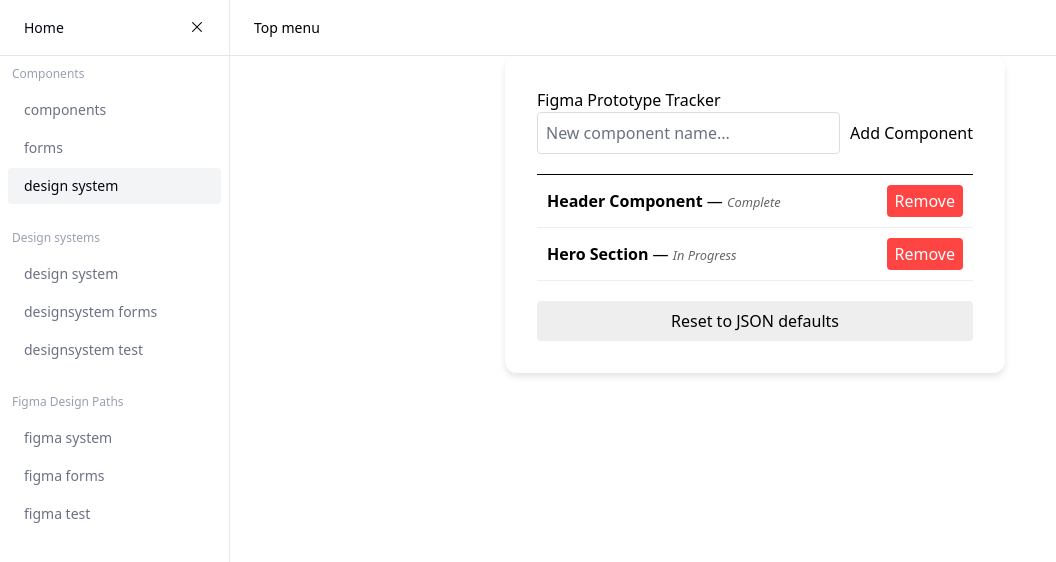
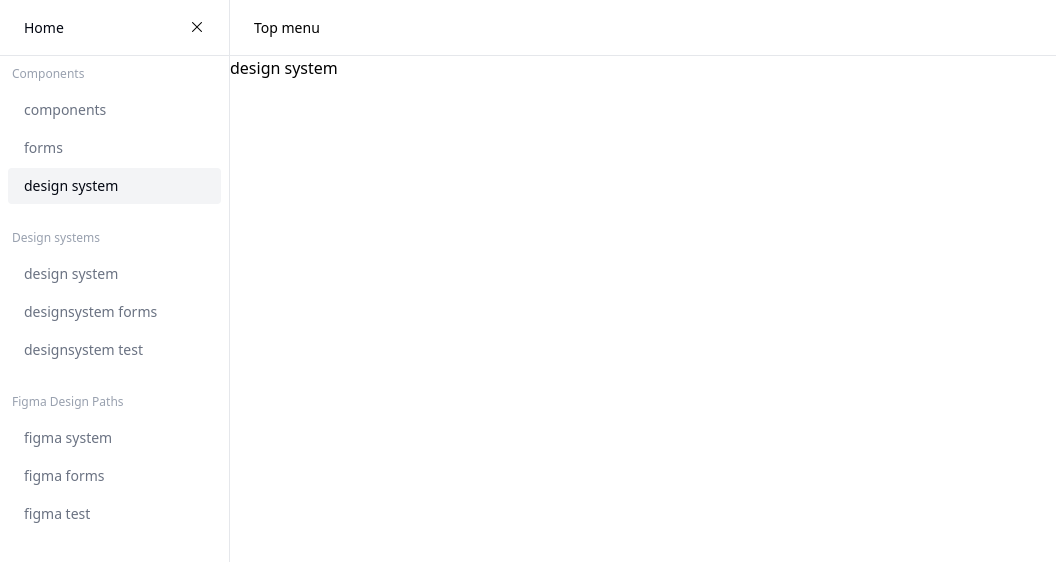
Before and after one commit to apranthilaka/portfolio, a SvelteKit app: page /components/designsystem in a window 1280 px wide. Shown: the top 562 px of the page, without its empty margins (0-1056 px from the left). Built offline with nearby package versions, Linux system fonts and the light colour scheme.

Commit message:
db changes

```diff
--- a/src/routes/(components)/components/designsystem/+page.svelte
+++ b/src/routes/(components)/components/designsystem/+page.svelte
@@ -1,125 +1 @@
-<script>
-    import { browser } from '$app/environment';
-    import { onMount } from 'svelte';
-    import initialData from '$lib/data/data.json';
-
-    // 1. Reactive state using Svelte 5 Runes
-    let tasks = $state([]);
-    let newTaskTitle = $state('');
-
-    // 2. Initial Load: Only runs once in the browser
-    onMount(() => {
-        if (browser) {
-            const saved = localStorage.getItem('figma_prototype_v1');
-            // Use saved data if it exists, otherwise fallback to your JSON file
-            tasks = saved ? JSON.parse(saved) : initialData;
-        }
-    });
-
-    // 3. Auto-Sync: Runs every time 'tasks' changes
-    $effect(() => {
-        if (browser) {
-            localStorage.setItem('figma_prototype_v1', JSON.stringify(tasks));
-        }
-    });
-
-    // 4. Actions
-    function addItem(e) {
-        e.preventDefault();
-        if (!newTaskTitle.trim()) return;
-
-        tasks.push({
-            id: Date.now(),
-            title: newTaskTitle,
-            status: 'Pending',
-        });
-
-        newTaskTitle = ''; // Reset input
-    }
-
-    function removeItem(id) {
-        tasks = tasks.filter((t) => t.id !== id);
-    }
-</script>
-
-<div class="container">
-    <h1>Figma Prototype Tracker</h1>
-
-    <form onsubmit={addItem}>
-        <input bind:value={newTaskTitle} placeholder="New component name..." />
-        <button type="submit">Add Component</button>
-    </form>
-
-    <hr />
-
-    <ul>
-        {#each tasks as item (item.id)}
-            <li class="card">
-                <div>
-                    <strong>{item.title}</strong> —
-                    <span class="badge">{item.status}</span>
-                </div>
-                <button class="delete-btn" onclick={() => removeItem(item.id)}
-                    >Remove</button
-                >
-            </li>
-        {:else}
-            <p>No components found. Start by adding one above!</p>
-        {/each}
-    </ul>
-
-    <button class="reset-btn" onclick={() => (tasks = initialData)}>
-        Reset to JSON defaults
-    </button>
-</div>
-
-<style>
-    .container {
-        max-width: 500px;
-        margin: 0 auto;
-        background: white;
-        padding: 2rem;
-        border-radius: 12px;
-        box-shadow: 0 4px 6px rgba(0, 0, 0, 0.1);
-    }
-    form {
-        display: flex;
-        gap: 10px;
-        margin-bottom: 20px;
-    }
-    input {
-        flex-grow: 1;
-        padding: 8px;
-        border: 1px solid #ddd;
-        border-radius: 4px;
-    }
-    .card {
-        display: flex;
-        justify-content: space-between;
-        align-items: center;
-        padding: 10px;
-        border-bottom: 1px solid #eee;
-    }
-    .badge {
-        font-size: 0.8rem;
-        color: #666;
-        font-style: italic;
-    }
-    .delete-btn {
-        background: #ff4444;
-        color: white;
-        border: none;
-        padding: 4px 8px;
-        border-radius: 4px;
-        cursor: pointer;
-    }
-    .reset-btn {
-        margin-top: 20px;
-        background: #eee;
-        border: none;
-        padding: 8px;
-        width: 100%;
-        cursor: pointer;
-        border-radius: 4px;
-    }
-</style>
+design system
--- a/src/routes/(components)/components/+page.server.js
+++ b/src/routes/(components)/components/forms/+page.server.js
@@ -21,3 +21,26 @@
         books: data ?? [],
     };
 }
+
+export const actions = {
+    create: async ({ request }) => {
+        const formData = await request.formData();
+        const title = formData.get('title');
+        const author = formData.get('author');
+
+        // Basic validation
+        if (!title || !author) {
+            return fail(400, { message: 'Missing title or author' });
+        }
+
+        const { error } = await supabase
+            .from('books')
+            .insert([{ title, author }]);
+
+        if (error) {
+            return fail(500, { message: 'Could not add book' });
+        }
+
+        return { success: true };
+    },
+};
--- a/src/routes/(components)/components/forms/+page.svelte
+++ b/src/routes/(components)/components/forms/+page.svelte
@@ -1,4 +1,10 @@
 <script>
+    let { data } = $props();
+
+    // Svelte 5 reactive state for the form inputs
+    let title = $state('');
+    let author = $state('');
+
     let users = [
         { id: 1, name: 'Alice', role: 'Admin' },
         { id: 2, name: 'Bob', role: 'User' },
@@ -22,6 +28,34 @@
     {/each}
 </ul>
 
+<h2>Add a New Book</h2>
+<form method="POST" action="?/create">
+    <input
+        type="text"
+        name="title"
+        bind:value={title}
+        placeholder="Book Title"
+        required
+    />
+    <input
+        type="text"
+        name="author"
+        bind:value={author}
+        placeholder="Author Name"
+        required
+    />
+    <button type="submit">Add Book</button>
+</form>
+
+<h2>Books</h2>
+<ul>
+    {#each data.books as book}
+        <li>{book.title} and {book.author}</li>
+    {:else}
+        <li>No books found. Check your database connection!</li>
+    {/each}
+</ul>
+
 <style>
     .badge {
         border: 1px solid #ccc;
```
